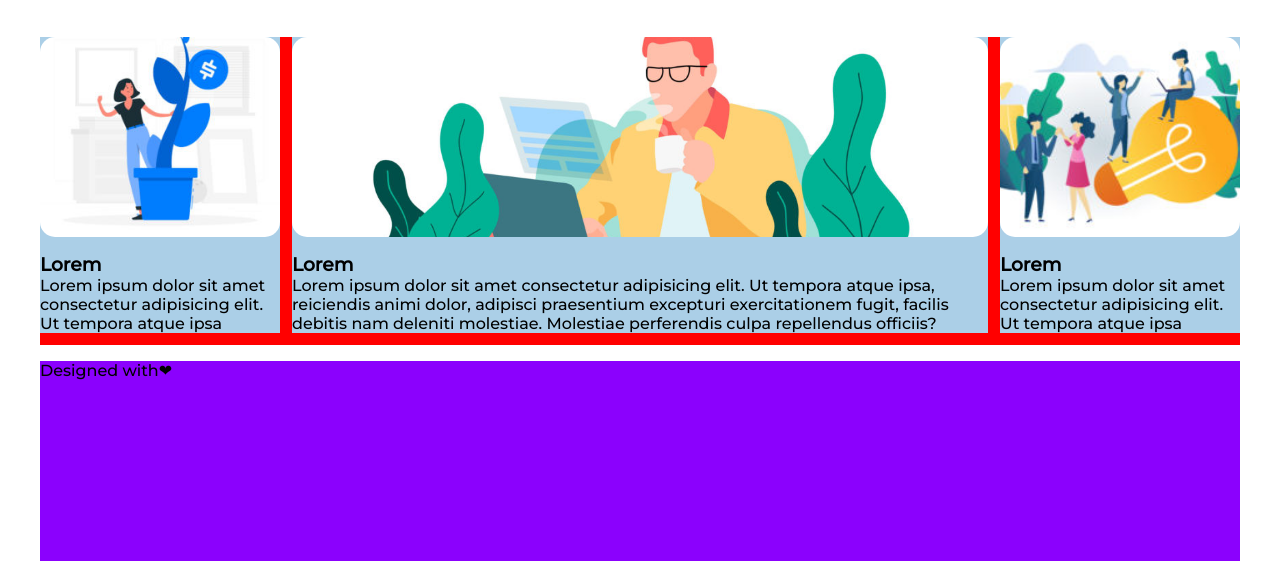
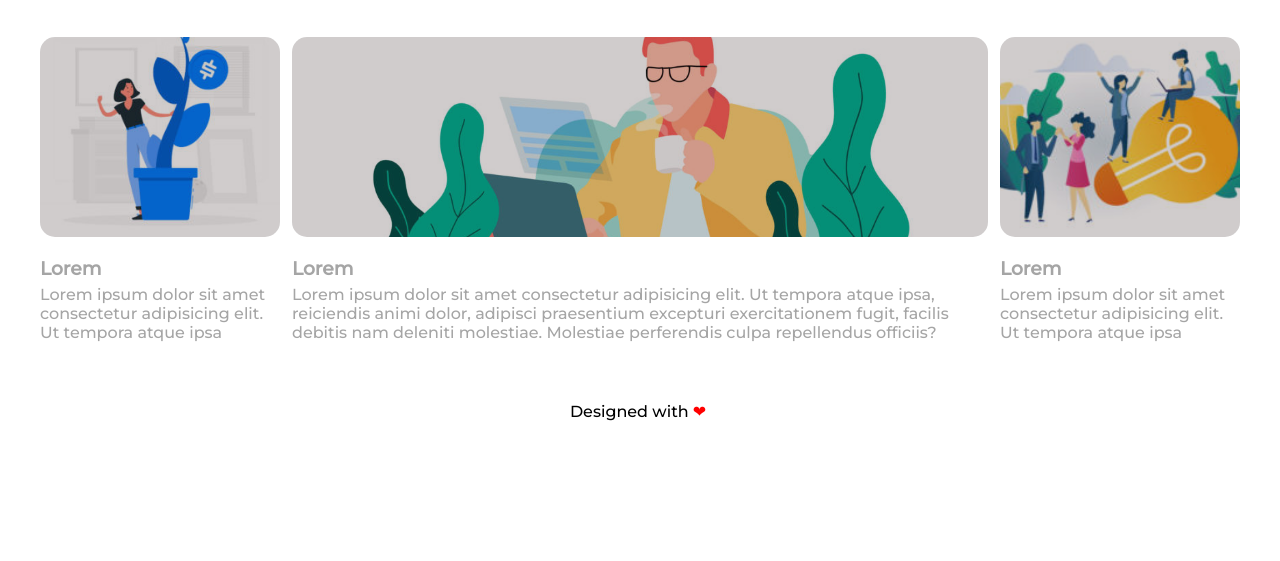
Before and after one commit to MarcelloPet94/htmlcss-wp, a plain HTML site: page index.html in a window 1280 px wide. Shown: the part 771-1332 px from the top of the page. After the commit the page ends 1224 px from the top, so only its background shows below. Drawn offline with Linux system fonts and the light colour scheme.

Commit message:
style-layout-complete

```diff
--- a/css/style.css
+++ b/css/style.css
@@ -63,7 +63,14 @@ nav ul li a {
 #content-below {
     height: auto;
     margin-bottom: 16px;
-    background-color:red;
+}
+
+#content-below h3 {
+    line-height: 32px;
+}
+
+#content-below h3, #content-below p {
+    color: #a5a5a5;
 }
 
 .clearfix::after {
@@ -87,7 +94,7 @@ nav ul li a {
 }
 
 .left, .center, .right {
-    background-color: #abcfe7;
+    position: relative;
 }
 
 .img {
@@ -102,8 +109,13 @@ nav ul li a {
     width: 20%;
 }
 
-.layer {
+.layer_box {
     position: absolute;
+    top: 0;
+    left: 0;
+    background-color:rgba(20, 1, 1, 0.2);
+    width: 240px;
+    height: 200px;
 }
 
 .sx {
@@ -117,6 +129,15 @@ nav ul li a {
     float: left;
     width: 58%;
     margin: 0 1% 1%;
+}
+
+.layer_box_center {
+    position: absolute;
+    top: 0;
+    left: 0;
+    background-color:rgba(20, 1, 1, 0.2);
+    width: 696px;
+    height: 200px;
 }
 
 .cent {
@@ -138,7 +159,13 @@ nav ul li a {
     background-size: 350px;
 }
 
-footer {
-    height: 200px;
-    background-color:#8b01fd;
+footer p {
+    text-align: center;
+    padding: 32px;
 }
+
+.icon {
+    padding: 4px;
+    color: red;
+    box-sizing: border-box;
+}
```
